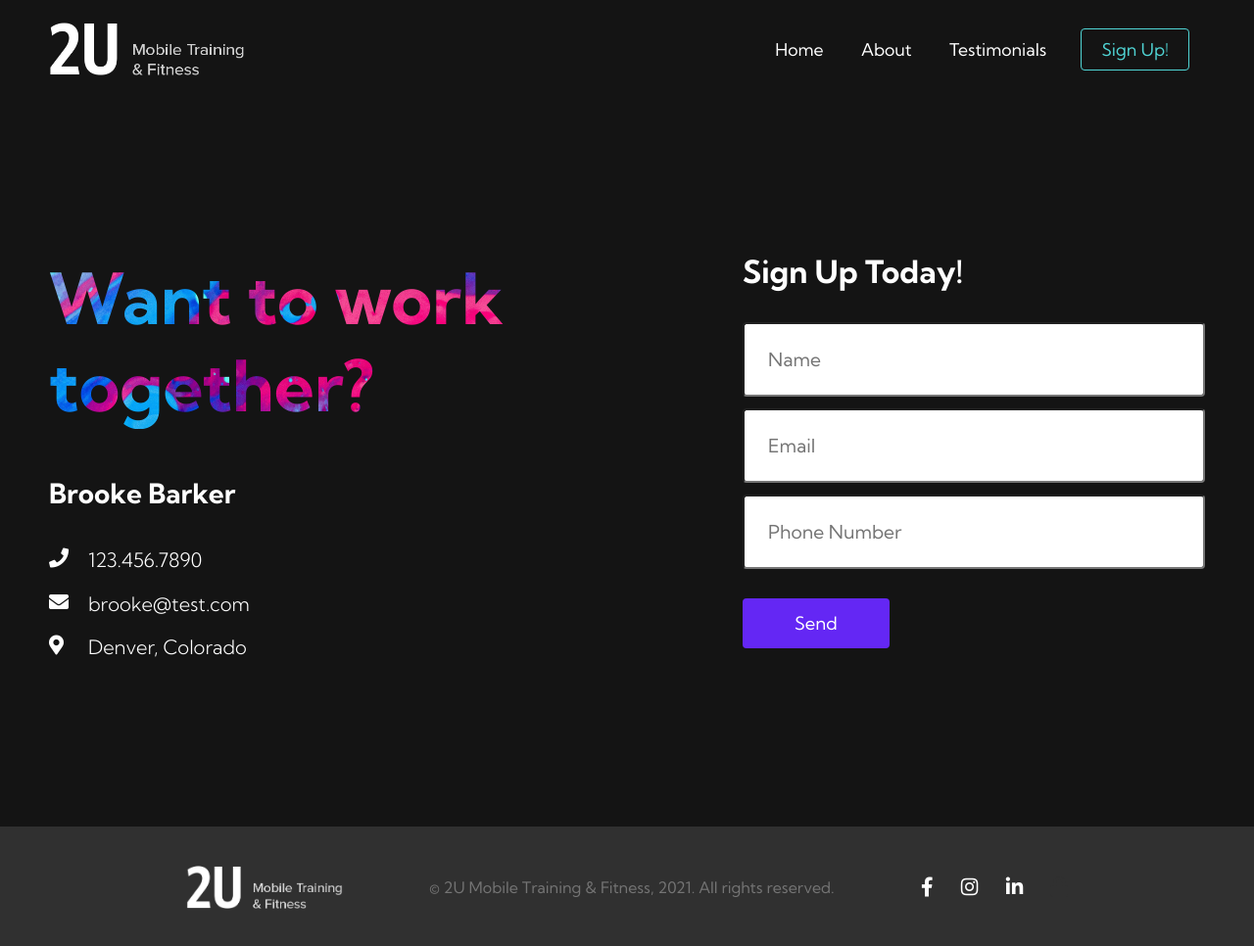
After one commit to bapplewh/capstone-app-final, a Django app: page /signup/ in a window 1280 px wide. The commit adds this page. Shown: the whole page at 98% size. Run offline with Django 3.2, Linux system fonts and the light colour scheme; some libraries are stand-ins or nearby versions.

Commit message:
created and styled signup page

```diff
--- a/accounts/templates/accounts/packages.html
+++ b/accounts/templates/accounts/packages.html
@@ -3,6 +3,7 @@
 {% block content %}
 
 {% include 'accounts/dashboard-navbar.html' %}
+
 
     <div class="main-content">
         <main>
@@ -31,4 +32,5 @@
         </main>
     </div>
 
+
 {% endblock %}
--- /dev/null
+++ b/accounts/templates/accounts/signup.html
@@ -0,0 +1,52 @@
+{% extends 'accounts/main.html' %}
+
+{% block content %}
+
+{% include 'accounts/navbar.html' %}
+
+
+    <div class="signup">
+        <div class="signup-container">
+            <div class="signup-container__content">
+                <div class="signup-container__content--header">
+                    <h1>Want to work together?</h1>
+                </div>
+
+                <div class="signup-container__content--info">
+                    <h2>Brooke Barker</h2>
+
+                    <div class="signup-container__content--info-group">
+                        <i class="fas fa-phone"></i>
+                        <p>123.456.7890</p>
+                    </div>
+
+                    <div class="signup-container__content--info-group">
+                        <i class="fas fa-envelope"></i>
+                        <p>brooke@test.com</p>
+                    </div>
+
+                    <div class="signup-container__content--info-group">
+                        <i class="fas fa-map-marker-alt"></i>
+                        <p>Denver, Colorado</p>
+                    </div>
+                </div>
+            </div>
+
+            <div class="signup-container__form">
+                <h1>Sign Up Today!</h1>
+
+                <form action="https://formspree.io/f/mnqlvrol" method="POST">
+                    <input class="signup-container__name" type="text" name="name" placeholder="Name" required>
+                    <input class="signup-container__email" type="email" name="email" placeholder="Email" required>
+                    <input class="signup-container__phone" type="text" name="phone" placeholder="Phone Number" required>
+
+                    <button class="signup-container__button" type="submit" value="Send Email">Send</button>
+                </form>
+            </div>
+        </div>
+    </div>
+
+
+{% include 'accounts/footer.html' %}
+
+{% endblock %}
--- a/accounts/urls.py
+++ b/accounts/urls.py
@@ -6,6 +6,7 @@ urlpatterns = [
     path('', views.home),
     path('about/', views.about),
     path('testimonials/', views.testimonials),
+    path('signup/', views.signup),
     path('dashboard/', views.dashboard),
     path('packages/', views.packages),
     path('clients/', views.clients),
--- a/accounts/views.py
+++ b/accounts/views.py
@@ -12,6 +12,9 @@ def about(request):
 def testimonials(request):
     return render(request,'accounts/testimonials.html')
 
+def signup(request):
+    return render(request,'accounts/signup.html')
+
 def dashboard(request):
     return render(request,'accounts/dashboard.html')
 
--- a/static/css/main.css
+++ b/static/css/main.css
@@ -788,7 +788,7 @@ banner section */
 .signup-container__content--header h1 {
     font-size: 5.5rem;
     font-weight: 900;
-    background-image: url('/images/photos/abstract.jpg');
+    background-image: url('../images/photos/abstract.jpg');
     background-size: 100%;
     margin-bottom: 3.5rem;
 
```
